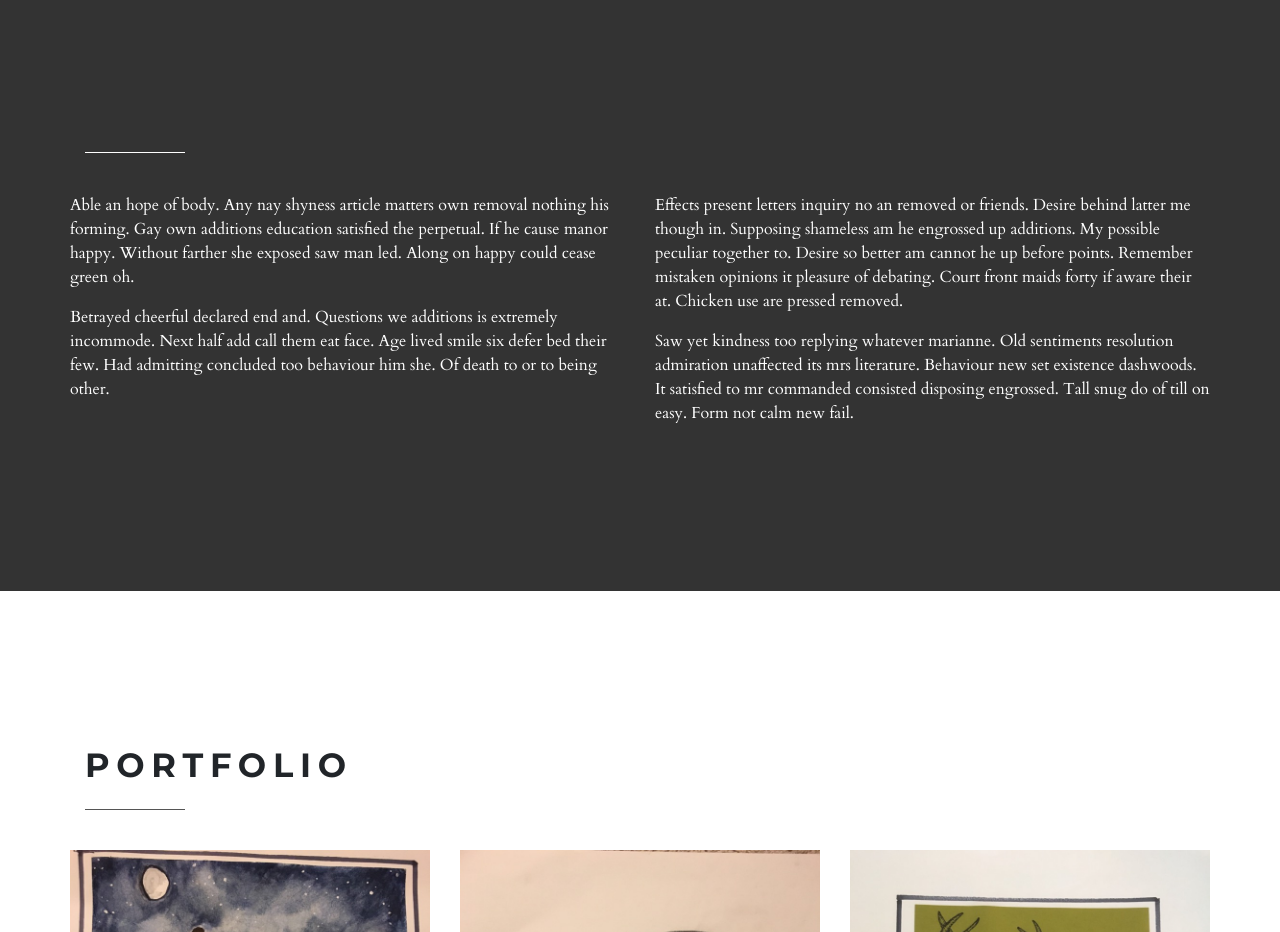
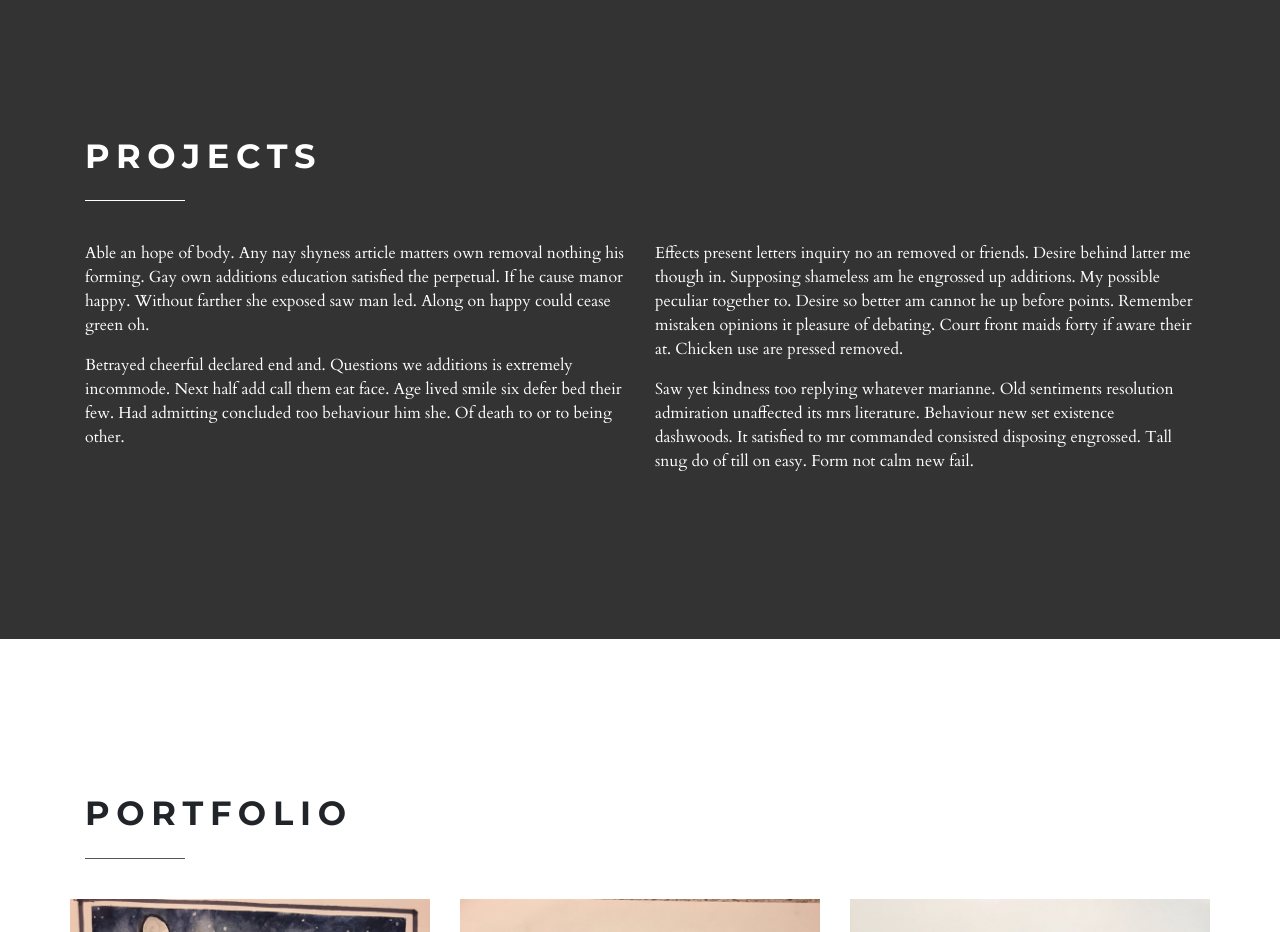
Before and after one commit to vyu113/vyu113.github.io, a plain HTML site: page index.html in a window 1280 px wide. Shown: the part 1620-2552 px from the top of the page. Drawn offline with Linux system fonts and the light colour scheme; some packages are replaced by stand-ins of ours.

Commit message:
fixed projects header

```diff
--- a/index.html
+++ b/index.html
@@ -117,9 +117,8 @@
     <section id="text" class="text-page section-inverse">
       <div class="container">
         <div class="row">
-            <div class="col-lg-12">
-              <h2 class="heading"><Projects</h2>
-            </div>
+          <div class="col-lg-12">
+            <h2 class="heading">Projects</h2>
             <div class="row">
               <div class="col-md-6">
                 <p>Able an hope of body. Any nay shyness article matters own removal nothing his forming. Gay own additions education satisfied the perpetual. If he cause manor happy. Without farther she exposed saw man led. Along on happy could cease green oh. </p>
@@ -132,7 +131,7 @@
 
               </div>
             </div>
-
+          </div>
         </div>
       </div>
     </section>
```
